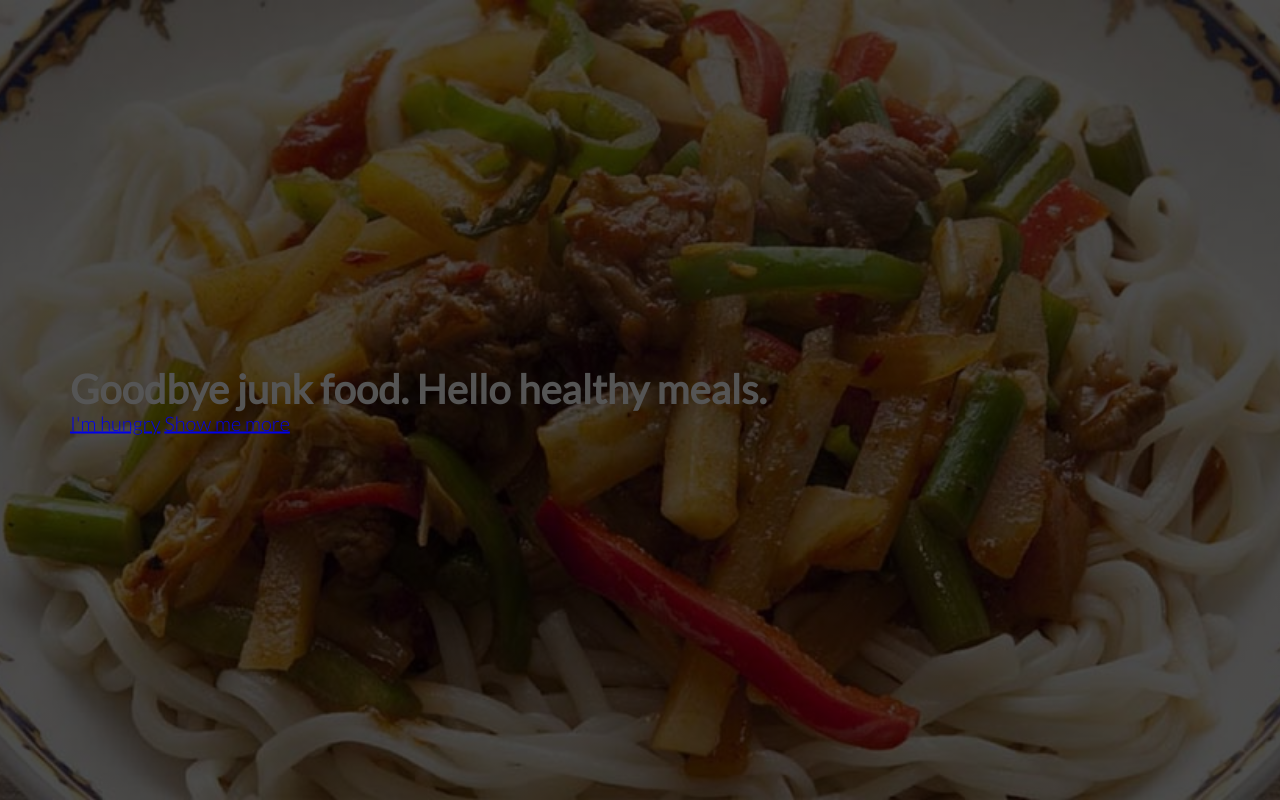
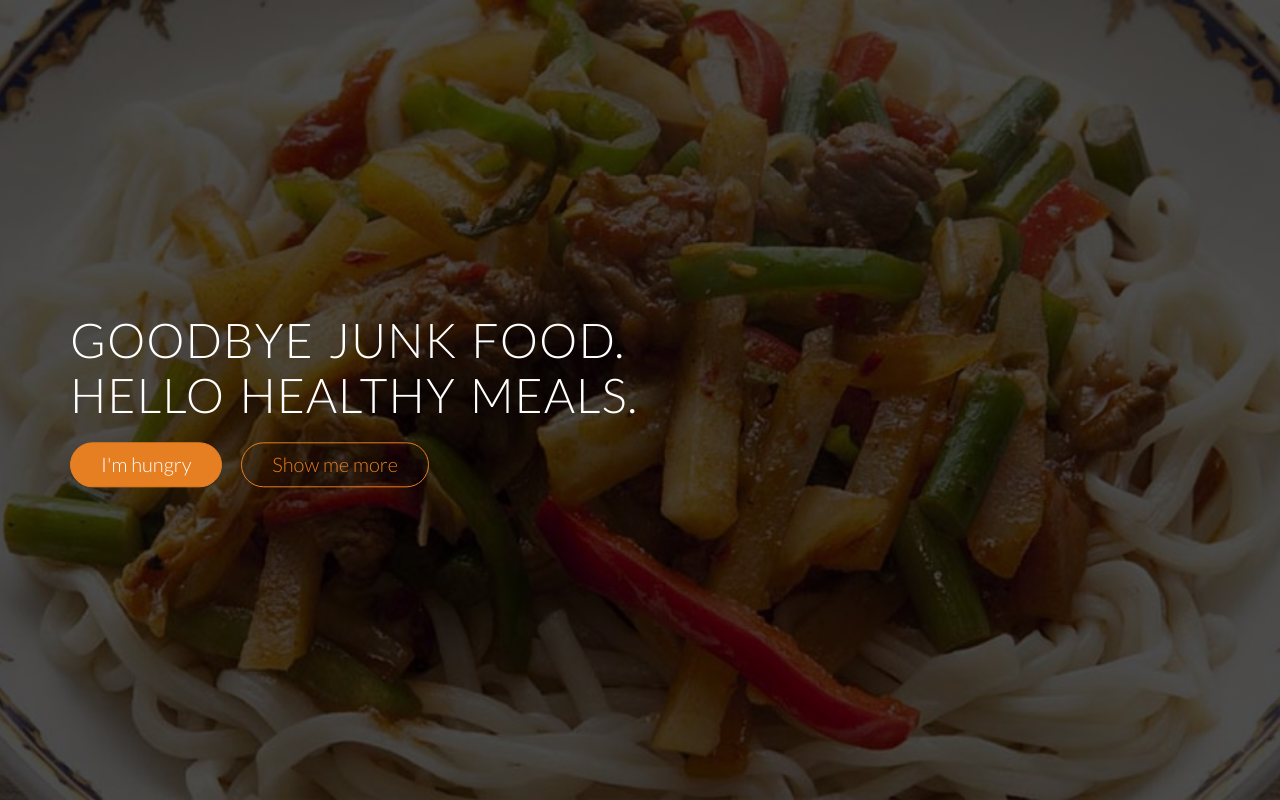
Before and after one commit to omarkusan/UyghurFood, a plain HTML site: page index.html in a window 1280 px wide. Drawn offline with Linux system fonts and the light colour scheme.

Commit message:
building header second

```diff
--- a/index.html
+++ b/index.html
@@ -11,9 +11,9 @@
     <body>
         <header>
             <div class="hero-text-box">
-                <h1>Goodbye junk food. Hello healthy meals.</h1>
-                <a href="#">I'm hungry</a>
-                <a href="#">Show me more</a>
+                <h1>Goodbye junk food.<br>Hello healthy meals.</h1>
+                <a class="btn btn-full" href="#" >I'm hungry</a>
+                <a class="btn btn-ghost" href="#">Show me more</a>
             </div>
         </header>
     </body>
--- a/resources/css/style.css
+++ b/resources/css/style.css
@@ -29,5 +29,51 @@ header{
     transform: translate(-50%,-50%);
 }
 h1{
-    margin: 0;
+    margin-top: 0;
+    color: #fff;
+    margin-bottom: 20px;
+    font-size: 240%;
+    font-weight: 300;
+    text-transform: uppercase;
+    letter-spacing: 1px;
+    word-spacing: 4px;
 }
+.btn:link,
+.btn:visited{
+    display: inline-block;
+    padding: 10px 30px;
+    font-weight: 300;
+    text-decoration: none;
+    border-radius: 200px;
+    transition: background-color 0.2s,border 0.2s,color 0.2s;
+
+}
+.btn-full:link,
+.btn-full:visited{
+    background-color: #e67e22;
+    border: 1px solid #e67e22;
+    color: #fff;
+    margin-right: 15px;
+}
+
+.btn-ghost:link,
+.btn-ghost:visited{
+    border: 1px solid #e67e22;
+    color: #e67e22;
+}
+
+.btn:hover,
+.btn:active{
+    background-color: #cf6d17;
+}
+
+.btn-full:hover,
+.btn-full:active{
+    border: 1px solid #cf6d17;
+}
+
+.btn-ghost:hover,
+.btn-ghost:active{
+    border: 1px solid #cf6d17;
+    color: #fff;
+}
```
